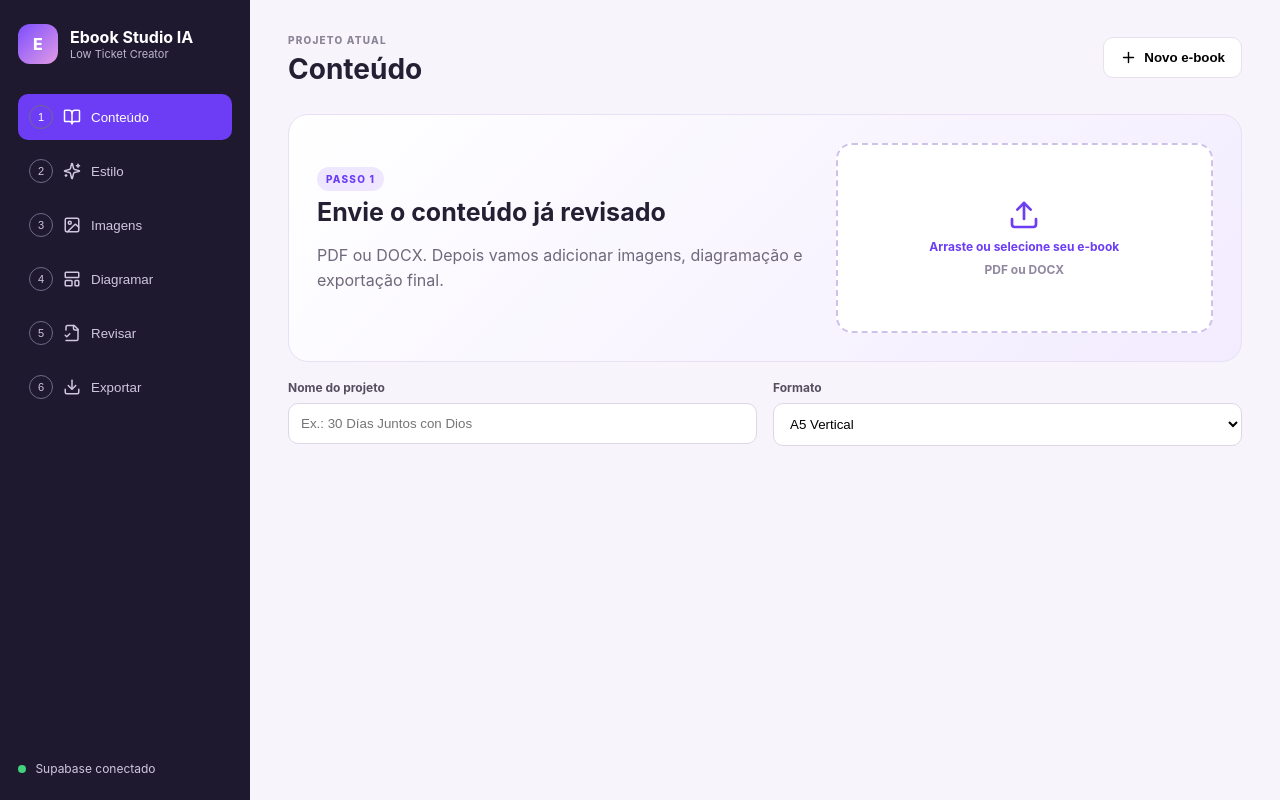
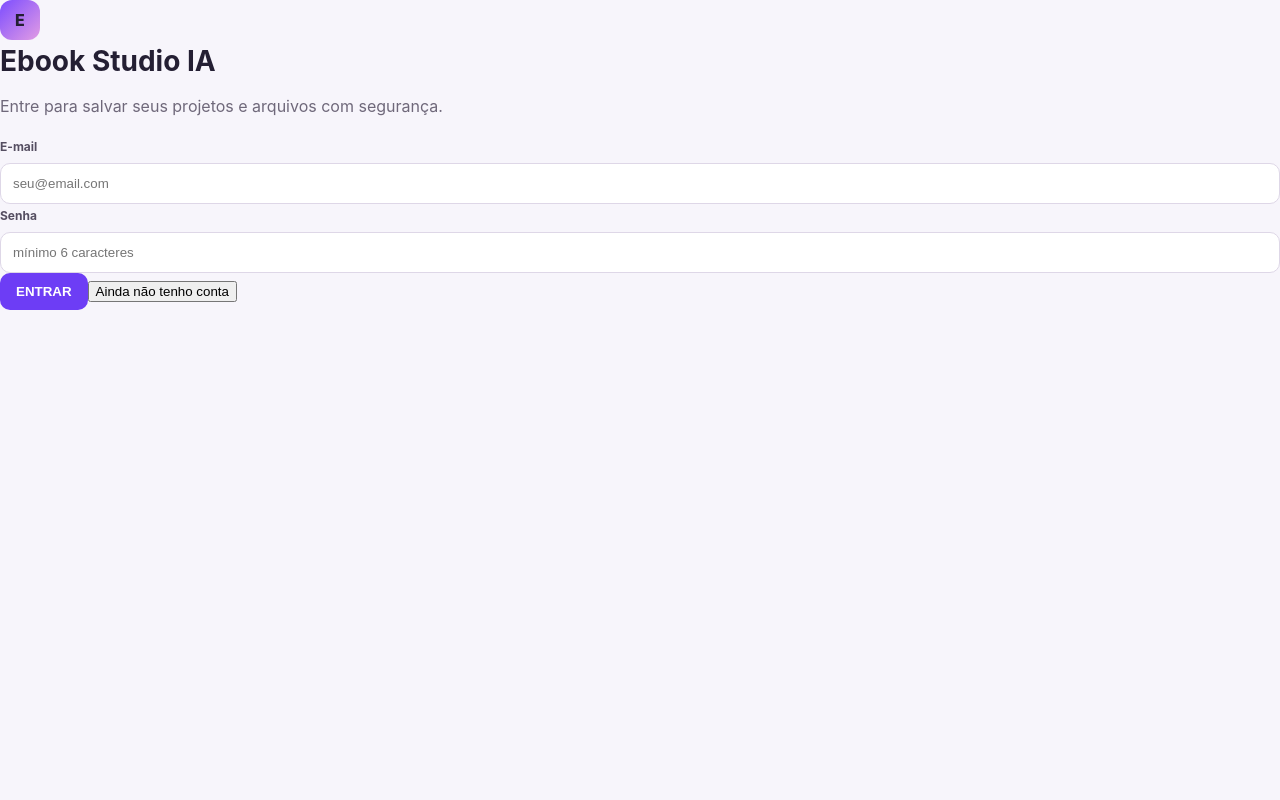
Before and after one commit to Jack4-17/ebook-studio-ia, a React (Vite) app: page / in a window 1280 px wide. Built offline with nearby package versions, Linux system fonts and the light colour scheme.

Commit message:
feat: add auth and Supabase project upload flow

```diff
--- a/src/main.jsx
+++ b/src/main.jsx
@@ -1,129 +1,137 @@
-import React, { useMemo, useState } from 'react';
+import React, { useEffect, useMemo, useState } from 'react';
 import { createRoot } from 'react-dom/client';
-import { BookOpen, Image, LayoutTemplate, FileCheck2, Download, Upload, Plus, Sparkles } from 'lucide-react';
+import { BookOpen, Image, LayoutTemplate, FileCheck2, Download, Upload, Plus, Sparkles, LogOut, Save } from 'lucide-react';
 import { supabase } from './lib/supabase';
 import './styles.css';
 
 const steps = [
-  ['Conteúdo', BookOpen],
-  ['Estilo', Sparkles],
-  ['Imagens', Image],
-  ['Diagramar', LayoutTemplate],
-  ['Revisar', FileCheck2],
-  ['Exportar', Download],
+  ['Conteúdo', BookOpen], ['Estilo', Sparkles], ['Imagens', Image],
+  ['Diagramar', LayoutTemplate], ['Revisar', FileCheck2], ['Exportar', Download],
 ];
 
+const cleanFileName = (value) => value.normalize('NFD').replace(/[\u0300-\u036f]/g, '').replace(/[^a-zA-Z0-9._-]/g, '-');
+
+function AuthScreen() {
+  const [mode, setMode] = useState('login');
+  const [email, setEmail] = useState('');
+  const [password, setPassword] = useState('');
+  const [message, setMessage] = useState('');
+  const [busy, setBusy] = useState(false);
+
+  const submit = async (e) => {
+    e.preventDefault();
+    setBusy(true); setMessage('');
+    const result = mode === 'login'
+      ? await supabase.auth.signInWithPassword({ email, password })
+      : await supabase.auth.signUp({ email, password });
+    if (result.error) setMessage(result.error.message);
+    else if (mode === 'signup' && !result.data.session) setMessage('Conta criada. Confirme o e-mail para entrar.');
+    setBusy(false);
+  };
+
+  return <div className="authShell"><form className="authCard" onSubmit={submit}>
+    <div className="logo authLogo">E</div><h1>Ebook Studio IA</h1><p>Entre para salvar seus projetos e arquivos com segurança.</p>
+    <label>E-mail<input type="email" required value={email} onChange={e=>setEmail(e.target.value)} placeholder="seu@email.com"/></label>
+    <label>Senha<input type="password" required minLength={6} value={password} onChange={e=>setPassword(e.target.value)} placeholder="mínimo 6 caracteres"/></label>
+    <button className="primary full" disabled={busy}>{busy ? 'Aguarde...' : mode === 'login' ? 'ENTRAR' : 'CRIAR CONTA'}</button>
+    <button type="button" className="linkBtn" onClick={()=>{setMode(mode==='login'?'signup':'login');setMessage('')}}>{mode === 'login' ? 'Ainda não tenho conta' : 'Já tenho conta'}</button>
+    {message && <div className="notice">{message}</div>}
+  </form></div>;
+}
+
 function App() {
+  const [session, setSession] = useState(null);
+  const [authReady, setAuthReady] = useState(false);
   const [step, setStep] = useState(0);
   const [file, setFile] = useState(null);
   const [name, setName] = useState('');
+  const [format, setFormat] = useState('A5_vertical');
+  const [language, setLanguage] = useState('pt-BR');
+  const [audience, setAudience] = useState('Família');
+  const [visualStyle, setVisualStyle] = useState('3D Premium');
+  const [project, setProject] = useState(null);
+  const [ebook, setEbook] = useState(null);
   const [notice, setNotice] = useState('Selecione um tipo de material para iniciar.');
+  const [busy, setBusy] = useState(false);
+
+  useEffect(() => {
+    supabase.auth.getSession().then(({data}) => { setSession(data.session); setAuthReady(true); });
+    const { data: sub } = supabase.auth.onAuthStateChange((_event, next) => setSession(next));
+    return () => sub.subscription.unsubscribe();
+  }, []);
 
   const title = useMemo(() => steps[step][0], [step]);
+  if (!authReady) return <div className="loading">Carregando Ebook Studio IA...</div>;
+  if (!session) return <AuthScreen/>;
 
-  const selectFile = (event) => {
-    const selected = event.target.files?.[0];
-    if (selected) {
-      setFile(selected);
-      if (!name) setName(selected.name.replace(/\.[^/.]+$/, ''));
-    }
+  const resetProject = () => { setStep(0); setFile(null); setName(''); setProject(null); setEbook(null); setNotice('Novo projeto iniciado.'); };
+  const selectFile = (event) => { const selected = event.target.files?.[0]; if (selected) { setFile(selected); if (!name) setName(selected.name.replace(/\.[^/.]+$/, '')); } };
+
+  const saveContent = async () => {
+    if (!name.trim()) return setNotice('Digite o nome do projeto.');
+    if (!file) return setNotice('Selecione um PDF ou DOCX.');
+    setBusy(true); setNotice('Salvando projeto e enviando arquivo...');
+    try {
+      let currentProject = project;
+      if (!currentProject) {
+        const { data, error } = await supabase.from('projects').insert({
+          user_id: session.user.id, name: name.trim(), format, language,
+          style_notes: JSON.stringify({ audience, visualStyle })
+        }).select().single();
+        if (error) throw error;
+        currentProject = data; setProject(data);
+      } else {
+        const { data, error } = await supabase.from('projects').update({ name: name.trim(), format, language, style_notes: JSON.stringify({ audience, visualStyle }) }).eq('id', currentProject.id).select().single();
+        if (error) throw error; currentProject = data; setProject(data);
+      }
+
+      const path = `${session.user.id}/${currentProject.id}/${Date.now()}-${cleanFileName(file.name)}`;
+      const { error: uploadError } = await supabase.storage.from('ebook-sources').upload(path, file, { upsert: false, contentType: file.type || undefined });
+      if (uploadError) throw uploadError;
+
+      let currentEbook = ebook;
+      if (!currentEbook) {
+        const { data, error } = await supabase.from('ebooks').insert({ project_id: currentProject.id, title: name.trim(), source_file_path: path, source_type: file.name.split('.').pop()?.toLowerCase() || 'file' }).select().single();
+        if (error) throw error; currentEbook = data; setEbook(data);
+      } else {
+        const { data, error } = await supabase.from('ebooks').update({ title: name.trim(), source_file_path: path, source_type: file.name.split('.').pop()?.toLowerCase() || 'file' }).eq('id', currentEbook.id).select().single();
+        if (error) throw error; currentEbook = data; setEbook(data);
+      }
+      setNotice('✓ Projeto salvo e arquivo enviado ao Supabase com sucesso.');
+      setStep(1);
+    } catch (err) { setNotice(`Erro: ${err.message}`); }
+    finally { setBusy(false); }
   };
 
-  const mockAction = (label) => {
-    setNotice(`${label} preparado para a próxima integração de IA.`);
+  const saveStyle = async () => {
+    if (!project) return setNotice('Salve o conteúdo primeiro.');
+    setBusy(true);
+    const { data, error } = await supabase.from('projects').update({ language, style_notes: JSON.stringify({ audience, visualStyle }) }).eq('id', project.id).select().single();
+    setBusy(false);
+    if (error) return setNotice(`Erro: ${error.message}`);
+    setProject(data); setNotice('✓ Identidade visual salva.'); setStep(2);
   };
 
-  return (
-    <div className="app">
-      <aside className="sidebar">
-        <div className="brand">
-          <div className="logo">E</div>
-          <div><strong>Ebook Studio IA</strong><span>Low Ticket Creator</span></div>
-        </div>
-        <nav>
-          {steps.map(([label, Icon], index) => (
-            <button key={label} className={step === index ? 'active' : ''} onClick={() => setStep(index)}>
-              <span className="stepNumber">{index + 1}</span><Icon size={18}/>{label}
-            </button>
-          ))}
-        </nav>
-        <div className="connection"><i></i> Supabase conectado</div>
-      </aside>
+  const mockAction = (label) => setNotice(`${label} preparado para a próxima integração de geração de imagens.`);
 
-      <main>
-        <header>
-          <div><small>PROJETO ATUAL</small><h1>{title}</h1></div>
-          <button className="secondary"><Plus size={17}/> Novo e-book</button>
-        </header>
+  return <div className="app">
+    <aside className="sidebar"><div className="brand"><div className="logo">E</div><div><strong>Ebook Studio IA</strong><span>Low Ticket Creator</span></div></div>
+      <nav>{steps.map(([label, Icon], index) => <button key={label} className={step===index?'active':''} onClick={()=>setStep(index)}><span className="stepNumber">{index+1}</span><Icon size={18}/>{label}</button>)}</nav>
+      <div className="connection"><i></i> Supabase conectado</div>
+    </aside>
+    <main><header><div><small>PROJETO ATUAL</small><h1>{project?.name || title}</h1></div><div className="headerActions"><button className="secondary" onClick={resetProject}><Plus size={17}/> Novo e-book</button><button className="iconBtn" title="Sair" onClick={()=>supabase.auth.signOut()}><LogOut size={18}/></button></div></header>
 
-        {step === 0 && (
-          <section>
-            <div className="hero">
-              <div><span className="tag">PASSO 1</span><h2>Envie o conteúdo já revisado</h2><p>PDF ou DOCX. Depois vamos adicionar imagens, diagramação e exportação final.</p></div>
-              <label className="upload">
-                <Upload size={32}/><strong>{file ? file.name : 'Arraste ou selecione seu e-book'}</strong><span>PDF ou DOCX</span>
-                <input type="file" accept=".pdf,.doc,.docx" onChange={selectFile}/>
-              </label>
-            </div>
-            <div className="fields">
-              <label>Nome do projeto<input value={name} onChange={e => setName(e.target.value)} placeholder="Ex.: 30 Días Juntos con Dios"/></label>
-              <label>Formato<select><option>A5 Vertical</option><option>A4 Vertical</option><option>Quadrado 1:1</option><option>Mobile 1080x1920</option></select></label>
-            </div>
-            {file && <div className="success">✓ Arquivo carregado: {file.name}</div>}
-          </section>
-        )}
+      {step===0 && <section><div className="hero"><div><span className="tag">PASSO 1</span><h2>Envie o conteúdo já revisado</h2><p>PDF ou DOCX. O arquivo será salvo no Storage privado do Supabase.</p></div><label className="upload"><Upload size={32}/><strong>{file?file.name:'Arraste ou selecione seu e-book'}</strong><span>PDF ou DOCX</span><input type="file" accept=".pdf,.doc,.docx" onChange={selectFile}/></label></div>
+        <div className="fields"><label>Nome do projeto<input value={name} onChange={e=>setName(e.target.value)} placeholder="Ex.: 30 Días Juntos con Dios"/></label><label>Formato<select value={format} onChange={e=>setFormat(e.target.value)}><option value="A5_vertical">A5 Vertical</option><option value="A4_vertical">A4 Vertical</option><option value="square">Quadrado 1:1</option><option value="mobile">Mobile 1080x1920</option></select></label></div>
+        <div className="actionRow"><button className="primary" onClick={saveContent} disabled={busy}><Save size={17}/>{busy?'SALVANDO...':'SALVAR E CONTINUAR'}</button></div>{notice && <div className={notice.startsWith('Erro')?'error':'notice'}>{notice}</div>}</section>}
 
-        {step === 1 && (
-          <section>
-            <div className="sectionTitle"><span className="tag">PASSO 2</span><h2>Identidade visual</h2><p>Defina a direção visual antes de gerar as imagens.</p></div>
-            <div className="fields three">
-              <label>Público<select><option>Infantil</option><option>Adulto</option><option>Família</option></select></label>
-              <label>Estilo<select><option>3D Premium</option><option>Minimalista Premium</option><option>Editorial</option></select></label>
-              <label>Idioma<select><option>Português</option><option>Espanhol</option><option>Inglês</option></select></label>
-            </div>
-            <div className="palette"><div><h3>Paleta</h3><p>Preset inicial inspirado em Pequeños Adoradores.</p></div><div className="swatches"><i className="c1"></i><i className="c2"></i><i className="c3"></i><i className="c4"></i><i className="c5"></i></div></div>
-          </section>
-        )}
+      {step===1 && <section><div className="sectionTitle"><span className="tag">PASSO 2</span><h2>Identidade visual</h2><p>Essas escolhas ficam salvas no projeto.</p></div><div className="fields three"><label>Público<select value={audience} onChange={e=>setAudience(e.target.value)}><option>Infantil</option><option>Adulto</option><option>Família</option></select></label><label>Estilo<select value={visualStyle} onChange={e=>setVisualStyle(e.target.value)}><option>3D Premium</option><option>Minimalista Premium</option><option>Editorial</option></select></label><label>Idioma<select value={language} onChange={e=>setLanguage(e.target.value)}><option value="pt-BR">Português</option><option value="es">Espanhol</option><option value="en">Inglês</option></select></label></div><div className="palette"><div><h3>Paleta</h3><p>Preset inicial inspirado em Pequeños Adoradores.</p></div><div className="swatches"><i className="c1"></i><i className="c2"></i><i className="c3"></i><i className="c4"></i><i className="c5"></i></div></div><div className="actionRow"><button className="primary" onClick={saveStyle} disabled={busy}>SALVAR ESTILO E CONTINUAR</button></div>{notice&&<div className="notice">{notice}</div>}</section>}
 
-        {step === 2 && (
-          <section>
-            <div className="sectionTitle"><span className="tag">PASSO 3</span><h2>Materiais visuais</h2><p>Um botão para cada ativo do produto.</p></div>
-            <div className="assetGrid">
-              {['Capa','Contracapa','Ilustrações internas','Mockup 3D'].map((item, i) => (
-                <button className="asset" key={item} onClick={() => mockAction(item)}><b>0{i+1}</b><h3>Gerar {item}</h3><p>Preparar briefing e imagem.</p><span>Gerar →</span></button>
-              ))}
-            </div>
-            <div className="notice">{notice}</div>
-          </section>
-        )}
-
-        {step === 3 && (
-          <section>
-            <div className="sectionTitle"><span className="tag">PASSO 4</span><h2>Montar o e-book</h2><p>Combinar conteúdo, imagens e identidade visual.</p></div>
-            <div className="compose">
-              <div className="miniPages"><div>CAPA</div><div>PÁG. 02</div><div>PÁG. 03</div><div>...</div></div>
-              <button className="primary" onClick={() => setNotice('Motor de diagramação será conectado na próxima etapa.')}>MONTAR EBOOK COMPLETO</button>
-              <p>{notice}</p>
-            </div>
-          </section>
-        )}
-
-        {step === 4 && (
-          <section>
-            <div className="sectionTitle"><span className="tag">PASSO 5</span><h2>Revisão visual</h2><p>Editor página por página antes da exportação.</p></div>
-            <div className="review"><div className="thumbs"><button>1<br/><small>Capa</small></button><button>2<br/><small>Interna</small></button></div><div className="canvas">Prévia da página</div><div className="inspector"><h3>Ajustes</h3><button>Trocar imagem</button><button>Reposicionar</button><button>Editar texto</button></div></div>
-          </section>
-        )}
-
-        {step === 5 && (
-          <section>
-            <div className="sectionTitle"><span className="tag">PASSO 6</span><h2>Exportar</h2><p>Arquivos finais do produto.</p></div>
-            <div className="exportGrid">{['PDF Digital','PDF para Impressão','Capa PNG','Mockup PNG'].map(item => <button key={item}><strong>{item}</strong><span>Preparar arquivo final</span></button>)}</div>
-          </section>
-        )}
-      </main>
-    </div>
-  );
+      {step===2 && <section><div className="sectionTitle"><span className="tag">PASSO 3</span><h2>Materiais visuais</h2><p>Um botão para cada ativo do produto.</p></div><div className="assetGrid">{['Capa','Contracapa','Ilustrações internas','Mockup 3D'].map((item,i)=><button className="asset" key={item} onClick={()=>mockAction(item)}><b>0{i+1}</b><h3>Gerar {item}</h3><p>Preparar briefing e imagem.</p><span>Gerar →</span></button>)}</div><div className="notice">{notice}</div></section>}
+      {step===3 && <section><div className="sectionTitle"><span className="tag">PASSO 4</span><h2>Montar o e-book</h2><p>Combinar conteúdo, imagens e identidade visual.</p></div><div className="compose"><div className="miniPages"><div>CAPA</div><div>PÁG. 02</div><div>PÁG. 03</div><div>...</div></div><button className="primary" onClick={()=>setNotice('Motor de diagramação será conectado na próxima etapa.')}>MONTAR EBOOK COMPLETO</button><p>{notice}</p></div></section>}
+      {step===4 && <section><div className="sectionTitle"><span className="tag">PASSO 5</span><h2>Revisão visual</h2><p>Editor página por página antes da exportação.</p></div><div className="review"><div className="thumbs"><button>1<br/><small>Capa</small></button><button>2<br/><small>Interna</small></button></div><div className="canvas">Prévia da página</div><div className="inspector"><h3>Ajustes</h3><button>Trocar imagem</button><button>Reposicionar</button><button>Editar texto</button></div></div></section>}
+      {step===5 && <section><div className="sectionTitle"><span className="tag">PASSO 6</span><h2>Exportar</h2><p>Arquivos finais do produto.</p></div><div className="exportGrid">{['PDF Digital','PDF para Impressão','Capa PNG','Mockup PNG'].map(item=><button key={item}><strong>{item}</strong><span>Preparar arquivo final</span></button>)}</div></section>}
+    </main></div>;
 }
 
-createRoot(document.getElementById('root')).render(<App />);
+createRoot(document.getElementById('root')).render(<App/>);
```
